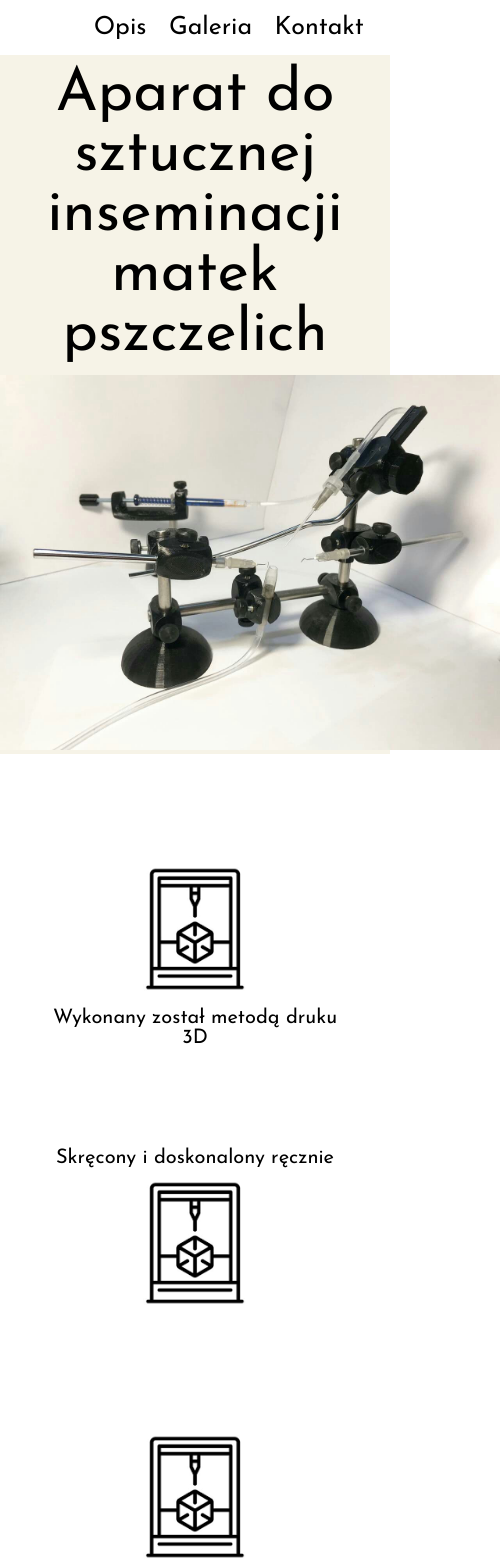
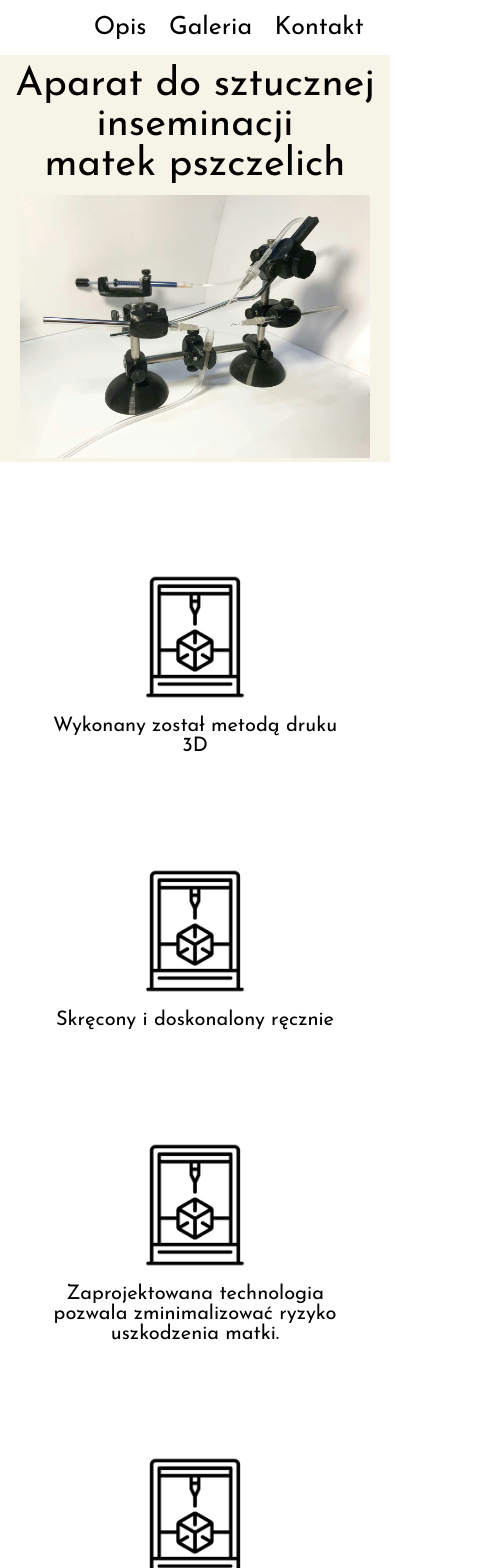
Before and after one commit to Teablack/alex.poda, a React (Create React App) app: page / in a window 390 px wide. Shown: the top 1568 px of the page, 500 px wide, since content can reach past the window. Built offline with nearby package versions, Linux system fonts and the light colour scheme.

Commit message:
small fixes

```diff
--- a/src/index.css
+++ b/src/index.css
@@ -96,3 +96,20 @@
     background-color: #c4c4c4;
     min-height: 100px;
 }
+
+.card:nth-child(even) {
+    flex-wrap: wrap-reverse;
+}
+
+@media only screen and (max-width: 600px) {
+    .header_logo>img {
+        width: 350px;
+        height: auto;
+    }
+    .header_text {
+        font-size: 40px;
+        flex-grow: 1;
+        padding: 10px;
+        text-align: center;
+    }
+}
```
